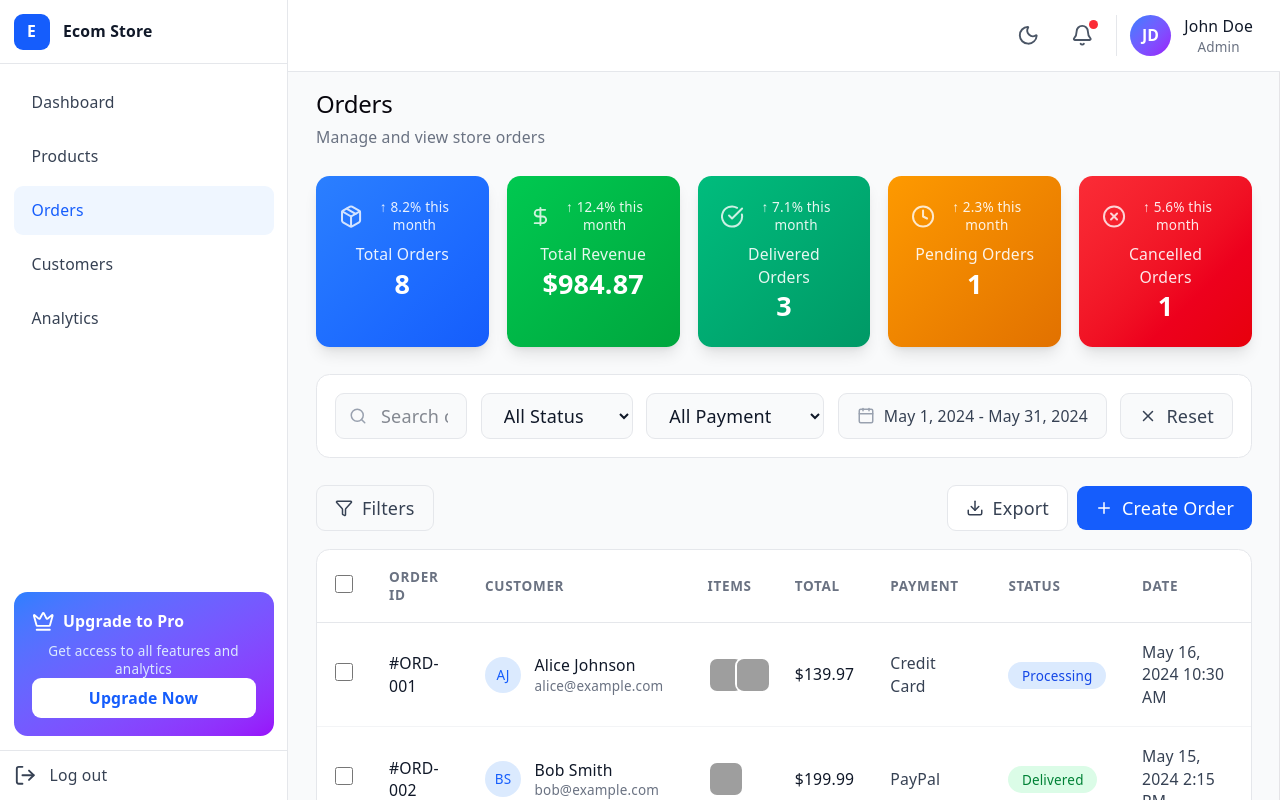
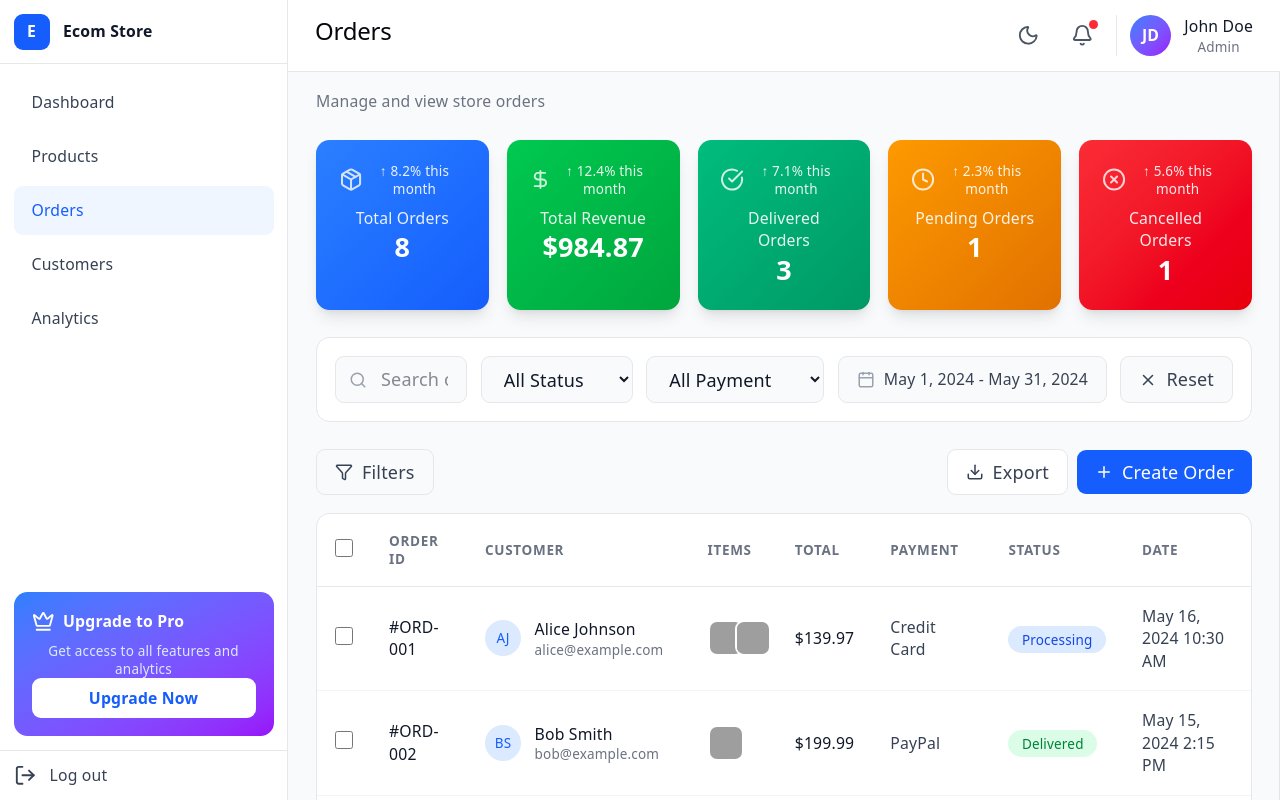
Before and after one commit to s-eo/ecommerce-dashboard, a React (Vite) app: page /orders in a window 1280 px wide. Shown: the top 800 px of the page. Built offline with nearby package versions, Linux system fonts and the light colour scheme; grey boxes are pictures that could not be loaded.

Commit message:
Titles in the top bar

```diff
--- a/src/components/Layout/TopBar.tsx
+++ b/src/components/Layout/TopBar.tsx
@@ -1,16 +1,31 @@
 import { Bell, Moon, Sun, Menu } from 'lucide-react';
 import { useTheme } from '../Theme/ThemeContext';
+import { useLocation } from 'react-router-dom';
 
 interface TopBarProps {
   onMenuClick: () => void;
 }
 
+const pathNames: Record<string, string> = {
+  '/': 'Dashboard',
+  '/products': 'Products',
+  '/product/new': 'Create new product',
+  '/orders': 'Orders',
+  '/customers': 'Customers',
+  '/users': 'Users',
+  '/analytics': 'Analytics',
+  '/marketing': 'Marketing',
+  '/settings': 'Settings',
+};
+
 export default function TopBar({ onMenuClick }: TopBarProps) {
   const { actualTheme, setTheme } = useTheme();
+  const location = useLocation();
+  const currentPath = pathNames[location.pathname] || 'Dashboard';
 
   return (
     <header className="h-16 bg-white dark:bg-gray-900 border-b border-gray-200 dark:border-gray-800 flex items-center justify-between px-6 fixed left-0 right-0 top-0 z-10 xl:left-64">
-      {/* Left side - Menu and Search */}
+      {/* Left side - Menu and Path */}
       <div className="flex items-center gap-4">
         <button
           onClick={onMenuClick}
@@ -18,6 +33,7 @@ export default function TopBar({ onMenuClick }: TopBarProps) {
         >
           <Menu className="w-5 h-5 text-gray-600 dark:text-gray-400" />
         </button>
+        <h2 className="text-lg font-semibold text-gray-900 dark:text-white">{currentPath}</h2>
       </div>
 
       {/* Right side - Actions */}
--- a/src/pages/Customers.tsx
+++ b/src/pages/Customers.tsx
@@ -152,7 +152,6 @@ export default function Customers() {
     <div className="p-6 pt-20">
       {/* Header */}
       <div className="mb-6 text-left">
-        <h2 className="text-2xl font-bold text-gray-900 dark:text-white">Customers</h2>
         <p className="text-sm text-gray-500 dark:text-gray-400">Manage and view customer information</p>
       </div>
 
--- a/src/pages/NewProduct.tsx
+++ b/src/pages/NewProduct.tsx
@@ -34,7 +34,6 @@ export default function NewProduct() {
         <form
             className="bg-white dark:bg-gray-900 rounded-xl border border-gray-200 dark:border-gray-800 p-4 mb-6 mt-20"
             onSubmit={handleSubmit(onSubmit)}>
-            <h2 className="text-left">Create new product</h2>
             <div className="flex mt-7">
                 <div className="w-1/2">
                     <div className={formLineClasses}>
--- a/src/pages/Orders.tsx
+++ b/src/pages/Orders.tsx
@@ -181,7 +181,6 @@ export default function Orders() {
     <div className="p-6 pt-20">
       {/* Header */}
       <div className="mb-6 text-left">
-        <h2 className="text-2xl font-bold text-gray-900 dark:text-white">Orders</h2>
         <p className="text-sm text-gray-500 dark:text-gray-400">Manage and view store orders</p>
       </div>
 
--- a/src/pages/Products.tsx
+++ b/src/pages/Products.tsx
@@ -153,8 +153,7 @@ export default function Products() {
         <div className="px-6 pt-20">
           <div className="flex items-center justify-between mb-6">
             <div className="text-left">
-              <h2 className="text-2xl font-bold text-gray-900 dark:text-white">Products</h2>
-              <p className="text-sm text-gray-500 dark:text-gray-400">Manage and view your store products</p>
+              <p className="text-xs text-gray-500 dark:text-gray-400">Manage and view your store products</p>
             </div>
             <Link to="/product/new">
               <button
```
